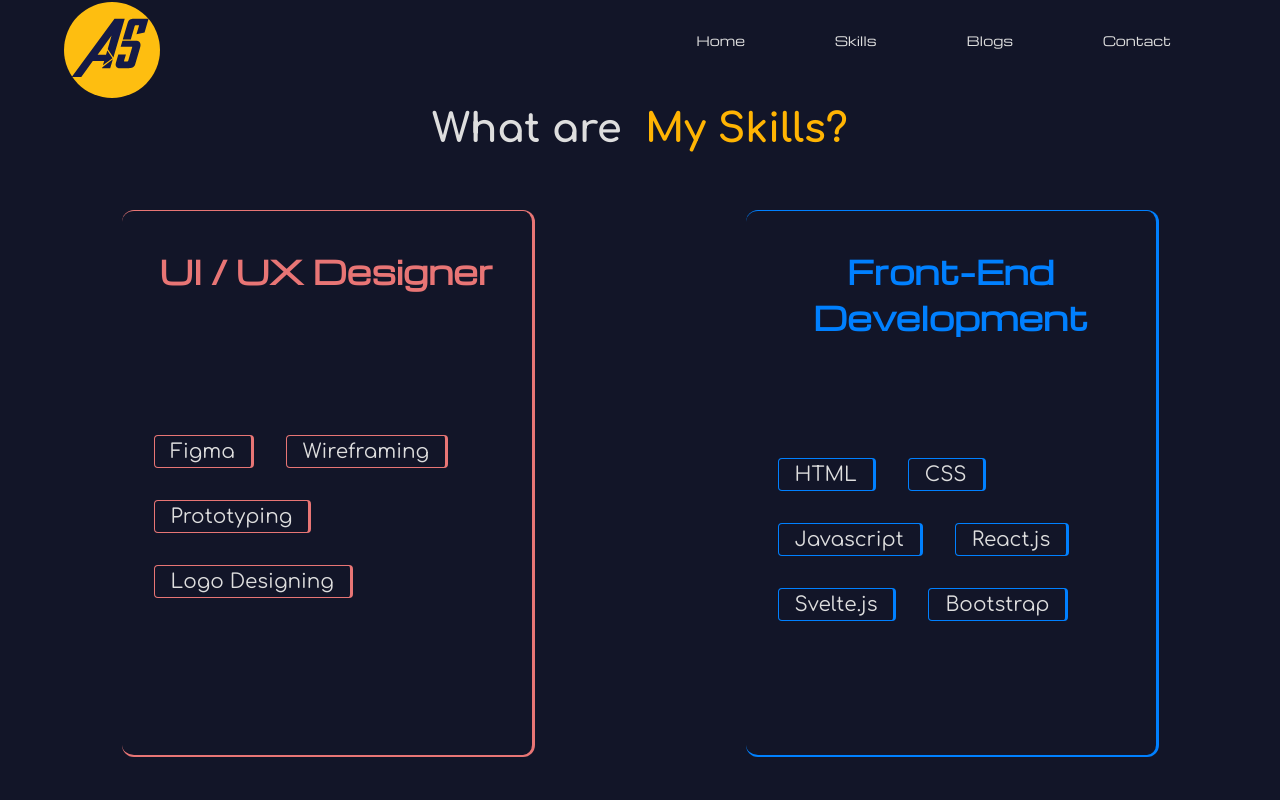
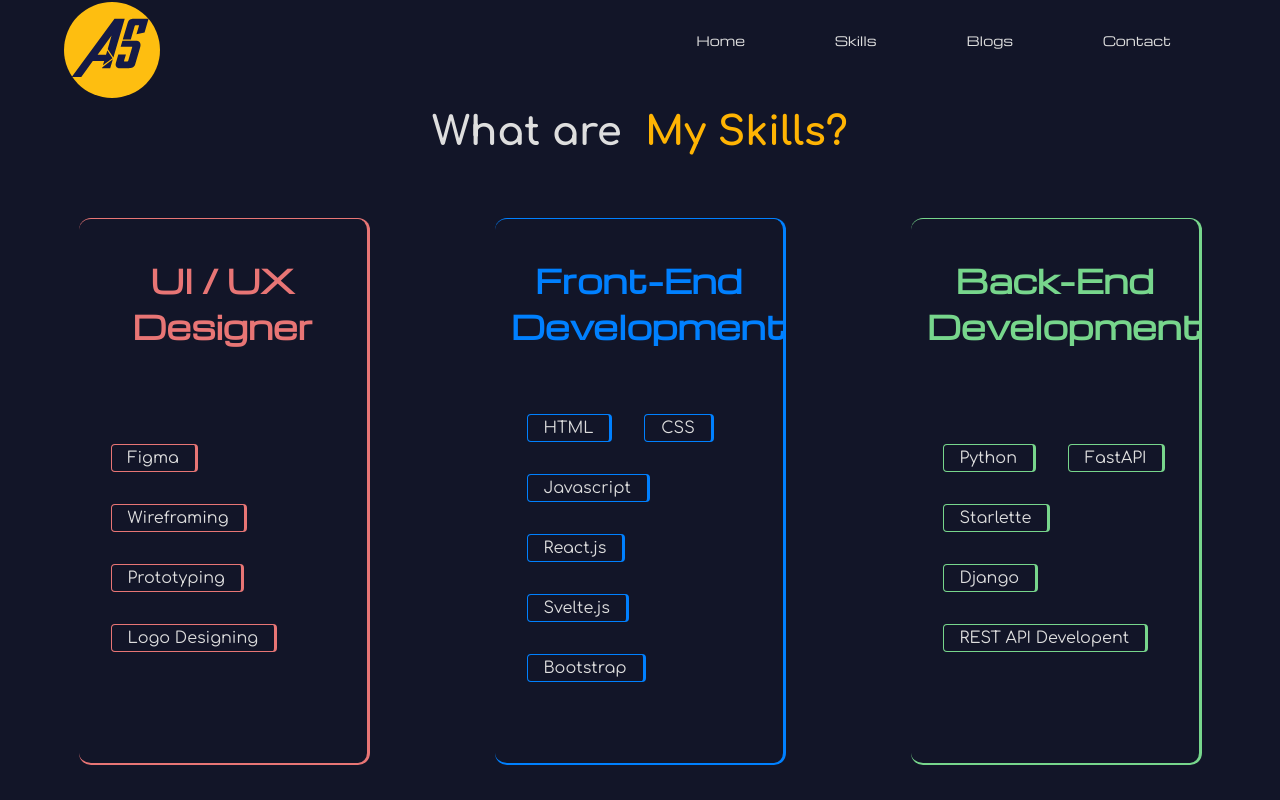
Before and after one commit to Mys7erio/ali.viation, a React (Vite) app: page /skills in a window 1280 px wide. Shown: the top 800 px of the page. Built offline with nearby package versions, Linux system fonts and the light colour scheme.

Commit message:
Added animations to cards and badges

```diff
--- /dev/null
+++ b/src/assets/styles/badge.css
@@ -0,0 +1,22 @@
+.badge {
+    font-size: clamp(1rem, 1.25vw, 2rem);
+    font-family: Comfortaa;
+
+    margin: 1rem;
+    padding: 4px 1rem 4px 1rem;
+    /* border color will be set in the component */
+    /* border-color: color; */
+    border-style: solid;
+    border-radius: 4px;
+    border-top-width: 1px;
+    border-right-width: 3px;
+    border-bottom-width: 0.5px;
+    border-left-width: 0.5px;
+
+    transition: 200ms;
+}
+
+.badge:hover {
+    transform: scale(1.5);
+    font-weight: bold;
+}
--- /dev/null
+++ b/src/assets/styles/card-neon.css
@@ -0,0 +1,43 @@
+.card-neon {
+    display: flex;
+    flex-direction: column;
+    height: 512px;
+    width: 20vw;
+    min-width: 256px;
+
+    border-style: solid;
+    /* BorderColor is now being set in the Card component itself */
+    /* border-color: cardColor; */
+    border-radius: 12px;
+    border-top-width: 1px;
+    border-right-width: 3px;
+    border-bottom-width: 2px ;
+    border-left-width: 0px;
+
+    margin: 2rem;
+    padding: 1rem;
+
+    transition: .5s;
+}
+.card-neon:hover {
+    margin: 8rem;
+    transform: scale(1.1);
+}
+
+
+.card-heading {
+    /* color is being set in the component*/
+    margin-bottom: auto;
+    transition: 200ms;
+}
+.card-heading:hover {
+    transform: scale(1.1);
+    text-decoration: underline;
+}
+
+
+.skills {
+    display: flex;
+    flex-wrap: wrap;
+    margin-bottom: auto;
+}
--- a/src/pages/components/Badge.jsx
+++ b/src/pages/components/Badge.jsx
@@ -1,21 +1,9 @@
+import '../../assets/styles/badge.css'
+
 export default function Badge({text, color}) {
-    console.log(color, text)
-    const badgeStyle = {
-        fontSize: '1.25rem',
-        fontFamily: 'Comfortaa',
-        margin: '1rem',
-        padding: '4px 1rem 4px 1rem',
 
-        borderColor: color,
-        borderStyle: 'solid',
-        borderRadius: '4px',
-        borderTopWidth: '1px',
-        borderRightWidth: '3px',
-        borderBottomWidth: '0.5px',
-        borderLeftWidth: '0.5px',
-    }
     return(
-        <p style={badgeStyle}>
+        <p className='badge' style={{borderColor: color}}>
             {text}
         </p>
     )
--- a/src/pages/components/CardNeon.jsx
+++ b/src/pages/components/CardNeon.jsx
@@ -1,3 +1,4 @@
+import '../../assets/styles/card-neon.css'
 
 
 // Will experiment with more colors in the future, haha :)
@@ -10,43 +11,13 @@ export const CardColors = {
 
 export default function CardNeon({heading, cardColor, badges}) {
 
-    const cardStyle = {
-        display: 'flex',
-        flexDirection: 'column',
-
-        height: '512px',
-        width: '378px',
-
-        borderStyle: 'solid',
-        borderColor: cardColor,
-        borderRadius: '12px',
-
-        borderTopWidth: '1px',
-        borderRightWidth: '3px',
-        borderBottomWidth: '2px ',
-        borderLeftWidth: '0px',
-
-        margin: '2rem',
-        padding: '1rem',
-    }
-    const headingStyle = {
-        color: cardColor,
-        marginBottom: 'auto',
-    }
-
-    const skillsStyle = {
-        display: 'flex',
-        flexWrap: 'wrap',
-        marginBottom: 'auto'
-    }
-
     return(
-        <div style={cardStyle}>
-            <h1 style={headingStyle} align='center'>
+        <div className="card-neon" style={{borderColor: cardColor}}>
+            <h1 className='card-heading' style={{color: cardColor}} align='center'>
                 {heading}
             </h1>
 
-            <div style={skillsStyle}>
+            <div className='skills'>
                 {...badges}
             </div>
         </div>
```
